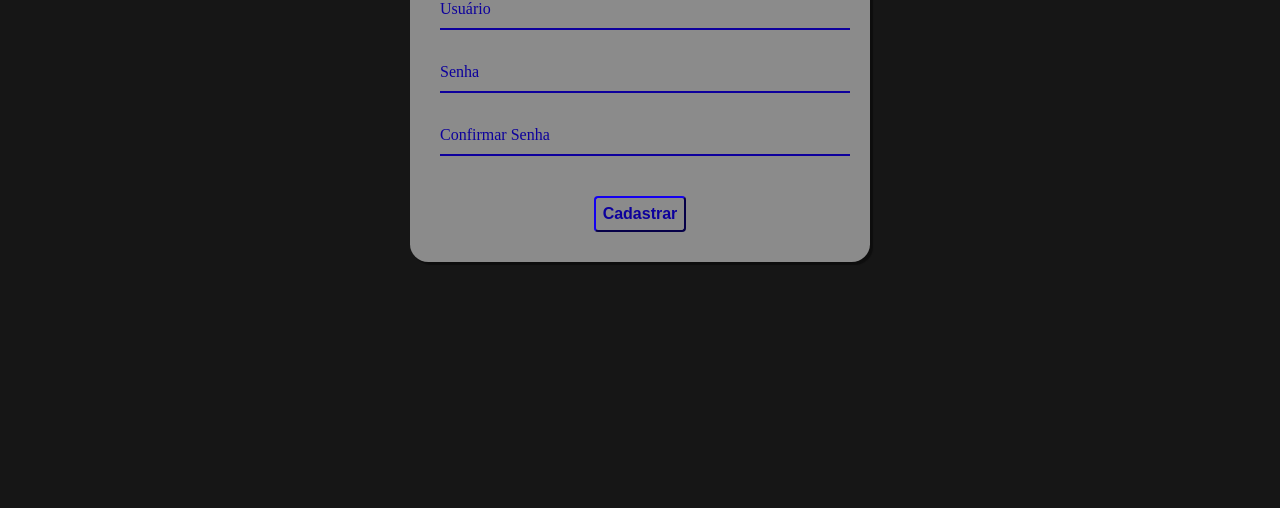
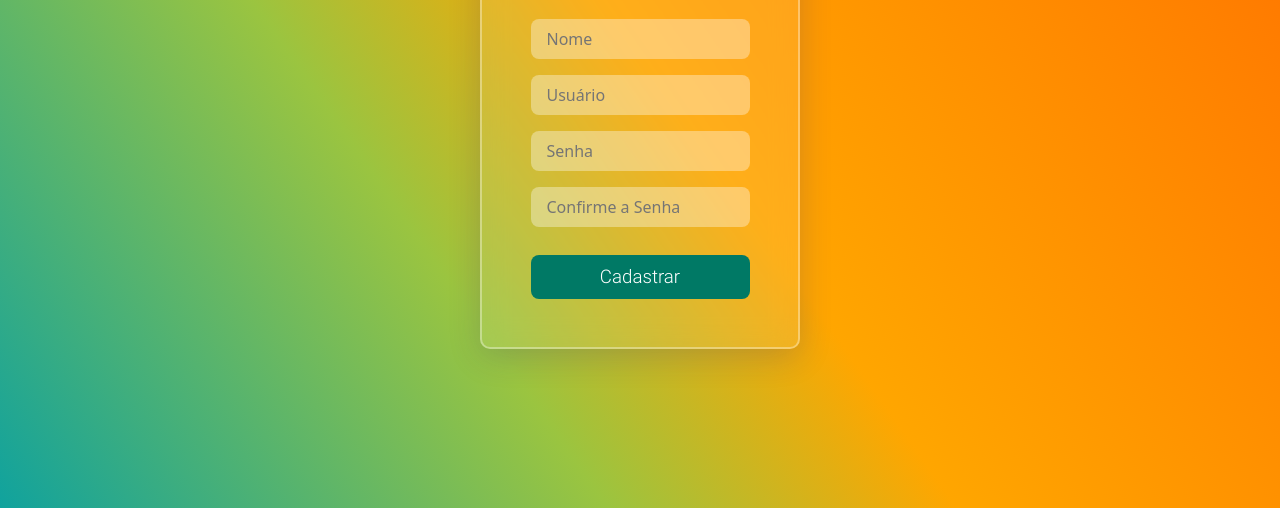
Before and after one commit to eipastel/nexotron-gymgame, a plain HTML site: page src/pages/register-page.html in a window 1280 px wide. Shown: the part 292-800 px from the top of the page. Drawn offline with Linux system fonts and the light colour scheme.

Commit message:
Modificado a página de cadastro/removido verificações das label e mensagens de aviso

```diff
--- a/src/pages/register-page.html
+++ b/src/pages/register-page.html
@@ -5,49 +5,46 @@
   <meta name="viewport" content="width=device-width, initial-scale=1.0">
 
   <!-- Link do CSS e Fonts -->
-  <link rel="stylesheet" href="../styles/register-page.css">
-  <link rel="stylesheet" href="../styles/fonts/fonts.css">
+  <link rel="stylesheet" href="../styles/register-page-style.css">
+
+  <!-- Link do Bootstrap -->
+  <link rel="stylesheet" href="../styles/bootstrap-5.3.1-dist/css/bootstrap.css">
 
   <!-- Favicon -->
-  <link rel="shortcut icon" href="src/imgs/favicon-logo-nexotron.ico" type="image/x-icon">
+  <link rel="shortcut icon" href="../imgs/favicon-logo-nexotron.ico" type="image/x-icon">
   <title>Gym Game</title>
 </head>
 
+<body class="d-flex flex-column align-items-center justify-content-center">
+    <h1 class="text-center">Gym Game</h1>
 
-<body>
-
-    <div class='container'>
-        <div class='card'>
-            <h1> Cadastrar </h1>
+    <div class='mt-3 container w-25 text-center register-container'>
+        <div class='row align-items-center'>
+            <h2 class="mt-2 pt-2">Cadastro</h2>
 
             <div id='msgError'></div>
             <div id='msgSuccess'></div>
 
-                    <div class="label-float">
-                        <input type="text" id="user" placeholder=" " required>
-                        <label id="labelUser" for="user">Nome</label>
+                    <div class="pt-3 label-float">
+                        <input class="w-75 rounded-3" type="text" id="user" placeholder="Nome" required>
                     </div>
 
-                    <div class="label-float">
-                        <input type="text" id="username" placeholder=" " required>
-                        <label id="labelUsername" for="username">Usuário</label>
+                    <div class="pt-3 label-float">
+                        <input class="w-75 rounded-3" type="text" id="username" placeholder="Usuário" required>
                     </div>
 
-                    <div class="label-float">
-                        <input type="password" id="password" placeholder=" " required>
-                        <label id="labelPassword" for="password">Senha</label>
+                    <div class="pt-3 label-float">
+                        <input class="w-75 rounded-3" type="password" id="password" placeholder="Senha" required>
                         <i id="seePassword" class="fa fa-eye" aria-hidden="true"></i>
-
                     </div>
 
-                    <div class="label-float">
-                        <input type="password" id="confirmPassword" placeholder=" " required>
-                        <label id="labelConfirmPassword" for="confirmPassword">Confirmar Senha</label>
+                    <div class="pt-3 label-float">
+                        <input class="w-75 rounded-3" type="password" id="confirmPassword" placeholder="Confirme a Senha" required>
                         <i id="seeConfirmPassword" class="fa fa-eye" aria-hidden="true"></i>
                     </div>
 
-                    <div class='justify-center'>
-                        <button onclick='register()'>Cadastrar</button>
+                    <div class='pt-1 justify-center register-button'>
+                        <button class="my-4 mb-5 w-75 p-2 rounded-3 button" onclick='register()'>Cadastrar</button>
                     </div>
 
             <script src="../script/register-page.js"></script>
--- a/src/script/register-page.js
+++ b/src/script/register-page.js
@@ -1,3 +1,4 @@
+// Variáveis iniciais para fazer a coleta das informações do DOM
 let btn = document.querySelector('#seePassword')
 let btnConfirm = document.querySelector('#seeConfirmPassword')
 
@@ -20,67 +21,66 @@ let validConfirmPassword = false
 let msgError = document.querySelector('#msgError')
 let msgSuccess = document.querySelector('#msgSuccess')
 
+// Verificando se nome está válido
 user.addEventListener('keyup', () => {
   if(user.value.length <= 2){
-    labelUser.setAttribute('style', 'color: red')
-    labelUser.innerHTML = 'Nome *Insira no minimo 3 caracteres'
-    user.setAttribute('style', 'border-color: red')
+
+    // Nome não é válido
     validUser = false
   } else {
-    labelUser.setAttribute('style', 'color: green')
-    labelUser.innerHTML = 'Nome'
-    user.setAttribute('style', 'border-color: green')
+
+    // Nome é válido
     validUser = true
   }
 })
 
+// Verificando se usuário está válido
 username.addEventListener('keyup', () => {
   if(username.value.length <= 4){
-    labelUsername.setAttribute('style', 'color: red')
-    labelUsername.innerHTML = 'Usuário *Insira no minimo 5 caracteres'
-    username.setAttribute('style', 'border-color: red')
+
+    // Usuário não é válido
     validUsername = false
   } else {
-    labelUsername.setAttribute('style', 'color: green')
-    labelUsername.innerHTML = 'Usuário'
-    username.setAttribute('style', 'border-color: green')
+
+    // Usuário é válido
     validUsername = true
   }
 })
 
+// Verificando se a senha está válida
 password.addEventListener('keyup', () => {
   if(password.value.length <= 5){
-    labelPassword.setAttribute('style', 'color: red')
-    labelPassword.innerHTML = 'Senha *Insira no minimo 6 caracteres'
-    password.setAttribute('style', 'border-color: red')
+
+    // Senha não é válida
     validPassword = false
   } else {
-    labelPassword.setAttribute('style', 'color: green')
-    labelPassword.innerHTML = 'Senha'
-    password.setAttribute('style', 'border-color: green')
+
+    // Senha é válido
     validPassword = true
   }
 })
 
+// Verificando se a confirme senha está válido
 confirmPassword.addEventListener('keyup', () => {
   if(password.value != confirmPassword.value){
-    labelConfirmPassword.setAttribute('style', 'color: red')
-    labelConfirmPassword.innerHTML = 'Confirmar Senha *As senhas não conferem'
-    confirmPassword.setAttribute('style', 'border-color: red')
+
+    // Confirmar senha não é válido
     validConfirmPassword = false
   } else {
-    labelConfirmPassword.setAttribute('style', 'color: green')
-    labelConfirmPassword.innerHTML = 'Confirmar Senha'
-    confirmPassword.setAttribute('style', 'border-color: green')
+
+    // Confirmar senha é válido
     validConfirmPassword = true
   }
 })
 
+// Função do botão "Registrar"
 function register(){
   if(validUser && validUsername && validPassword && validConfirmPassword){
+    // Acessar a lista no local storage (ou criando uma vazia caso não tenha)
     let userList = JSON.parse(localStorage.getItem('userList') || '[]')
 
-   userList.push(
+    // Colocando o usuário válido dentro da lista no local storage
+    userList.push(
     {
       nameData: user.value,
       usernameData: username.value,
@@ -88,20 +88,23 @@ function register(){
     }
     )
 
+    // Transformando em string
     localStorage.setItem('userList', JSON.stringify(userList))
 
-
+    // Mostrando a mensagem de sucesso e apagando a mensagem de erro
     msgSuccess.setAttribute('style', 'display: block')
     msgSuccess.innerHTML = '<strong>Cadastrando usuário...</strong>'
     msgError.setAttribute('style', 'display: none')
     msgError.innerHTML = ''
 
+    // Definindo um tempo de X segundos para trocar pro index
     setTimeout(()=>{
         window.location.href = '../../index.html'
     }, 3000)
 
 
   } else {
+    // Caso não sejam válidos, mostrando a mensagem de erro e apagamento a mensagem de sucesso.
     msgError.setAttribute('style', 'display: block')
     msgError.innerHTML = '<strong>Preencha todos os campos corretamente antes de cadastrar</strong>'
     msgSuccess.innerHTML = ''
@@ -109,6 +112,7 @@ function register(){
   }
 }
 
+// Evento listener no botão para ver a senha
 btn.addEventListener('click', ()=>{
   let seePassword = document.querySelector('#password')
 
@@ -119,6 +123,7 @@ btn.addEventListener('click', ()=>{
   }
 })
 
+// Evento listener no botão para ver o confirme senha
 btnConfirm.addEventListener('click', ()=>{
   let seeConfirmPassword = document.querySelector('#confirmSenha')
 
--- /dev/null
+++ b/src/styles/register-page-style.css
@@ -0,0 +1,62 @@
+@font-face {
+  font-family: 'Uni Sans Heavy';
+  src: url(fonts/Uni\ Sans\ Heavy.otf);
+}
+
+@font-face {
+  font-family: 'Uni Sans Thin';
+  src: url(fonts/Uni\ Sans\ Thin.otf);
+}
+
+@font-face {
+  font-family: 'Roboto';
+  src: url(fonts/Roboto-Light.ttf);
+}
+
+html, body {
+  height: 100vh;
+  background-image: linear-gradient(
+    55deg,
+    hsl(178deg 82% 35%) 0%,
+    hsl(79deg 53% 51%) 33%,
+    hsl(39deg 100% 50%) 52%,
+    hsl(26deg 100% 50%) 100%
+  );
+}
+
+h1, h2 {
+  font-family: 'Uni Sans Heavy';
+}
+
+.button {
+  font-size: 1.17em;
+}
+
+input, label, p, a, .button {
+  font-family: 'Roboto';
+}
+
+.register-container {
+  background: rgba( 255, 255, 255, 0.10 );
+  box-shadow: 0 8px 32px 0 rgba( 31, 38, 135, 0.20 );
+  backdrop-filter: blur( 13.5px );
+  -webkit-backdrop-filter: blur( 13.5px );
+  border-radius: 10px;
+  border: 2px solid rgba( 255, 255, 255, 0.35 );
+}
+
+.register-button button {
+  border: none;
+  color: #FFFFFF;
+  background-color: #007965;
+}
+
+input {
+  border: none;
+  outline: none;
+  background: rgba( 255, 255, 255, 0.35 );
+  position: relative;
+  font-size: 16px;
+  transition: all .3s ease-out;
+  padding: .5rem 1rem;
+}
--- a/src/styles/register-page.css
+++ /dev/null
@@ -1,136 +0,0 @@
-:root {
-    --color-dark: rgb(14, 14, 14);
-    --color-dark2: rgb(35, 35, 35);
-    --color-dark3: rgb(22, 22, 22);
-    --color-dark4: rgb(48, 48, 48);
-    --color-white: #fff;
-    --color-green: rgb(103, 195, 80);
-    --color-green2: rgb(51, 149, 26);
-    --color-red: rgb(184, 40, 35);
-    --color-red2: rgb(146, 22, 17);
-}
-
-/* Configurações incicias do body */
-body {
-    font-family: 'Poppins';
-    background-color: var(--color-dark3);
-    color: var(--color-white);
-    display: flex;
-    flex-direction: column;
-    align-items: center;
-    gap: 3.5rem;
-}
-
-.container {
-  display: flex;
-  justify-content: center;
-  width: 100%;
-  margin-top: 100px;
-}
-
-.card {
-  background-color: #ffffff80;
-  padding: 30px;
-  border-radius: 4%;
-  box-shadow: 3px 3px 1px 0px #00000060;
-  width: 400px;
-}
-
-h1{
-  text-align: center;
-  margin-bottom: 20px;
-  color: #0d009c
-}
-
-.label-float input{
-  width: 100%;
-  padding: 5px 5px;
-  display: inline-block;
-  border: 0;
-  border-bottom: 2px solid #0d009c;
-  background-color: transparent;
-  outline: none;
-  min-width: 180px;
-  font-size: 16px;
-  transition: all .3s ease-out;
-  border-radius: 0;
-
-}
-
-.label-float{
-  position: relative;
-  padding-top: 13px;
-  margin-top: 5%;
-  margin-bottom: 5%;
-}
-
-.label-float input:focus{
-  border-bottom: 2px solid #4038a0;
-}
-
-.label-float label{
-  color: #0d009c;
-  pointer-event: none;
-  position: absolute;
-  top: 0;
-  left: 0;
-  margin-top: 13px;
-  transition: all .3s ease-out;
-}
-
-.label-float input:focus + label,
-.label-float input:valid + label{
-  font-size: 13px;
-  margin-top: 0;
-  color: #4038a0
-}
-
-button{
-  background-color: transparent;
-  border-color: #0d009c;
-  color: #0d009c;
-  padding: 7px;
-  font-weight: bold;
-  font-size: 12pt;
-  margin-top: 20px;
-  border-radius: 4px;
-  cursor: pointer;
-  outline: none;
-  transition: all .4s ease-out;
-}
-
-button:hover{
-  background-color: #0d009c;
-  color: #fff;
-}
-
-.justify-center{
-  display: flex;
-  justify-content: center;
-}
-
-.fa-eye{
-  position: absolute;
-  top: 15px;
-  right: 10px;
-  cursor: pointer;
-  color: #0d009c;
-}
-
-#msgError{
-  text-align: center;
-  color: #ff0000;
-  background-color: #ffbbbb;
-  padding: 10px;
-  border-radius: 4px;
-  display: none;
-}
-
-#msgSuccess{
-  text-align: center;
-  color: #00bb00;
-  background-color: #bbffbe;
-  padding: 10px;
-  border-radius: 4px;
-  display: none;
-}
```
Also changed, not shown: index.html (+0 -2 lines).
